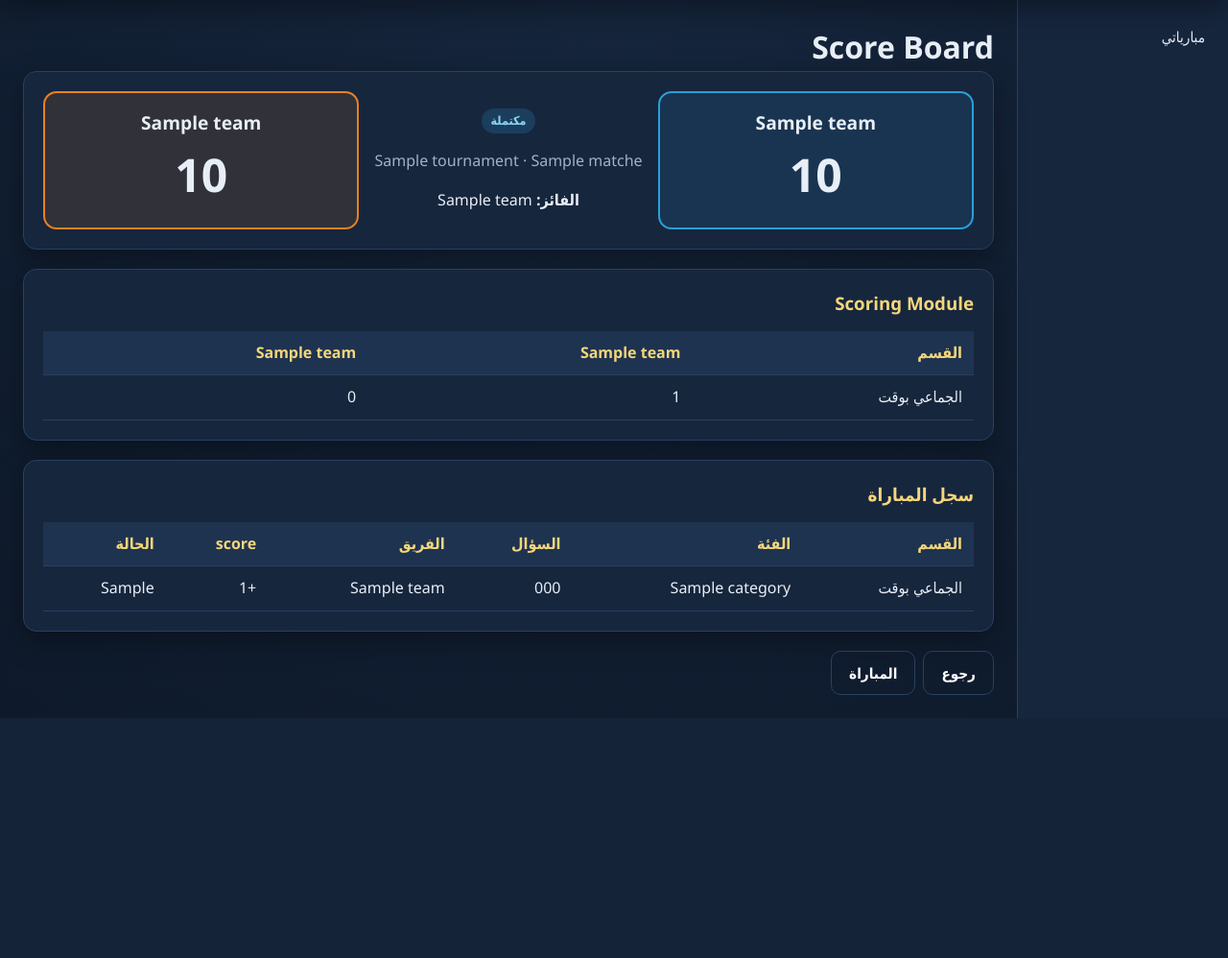
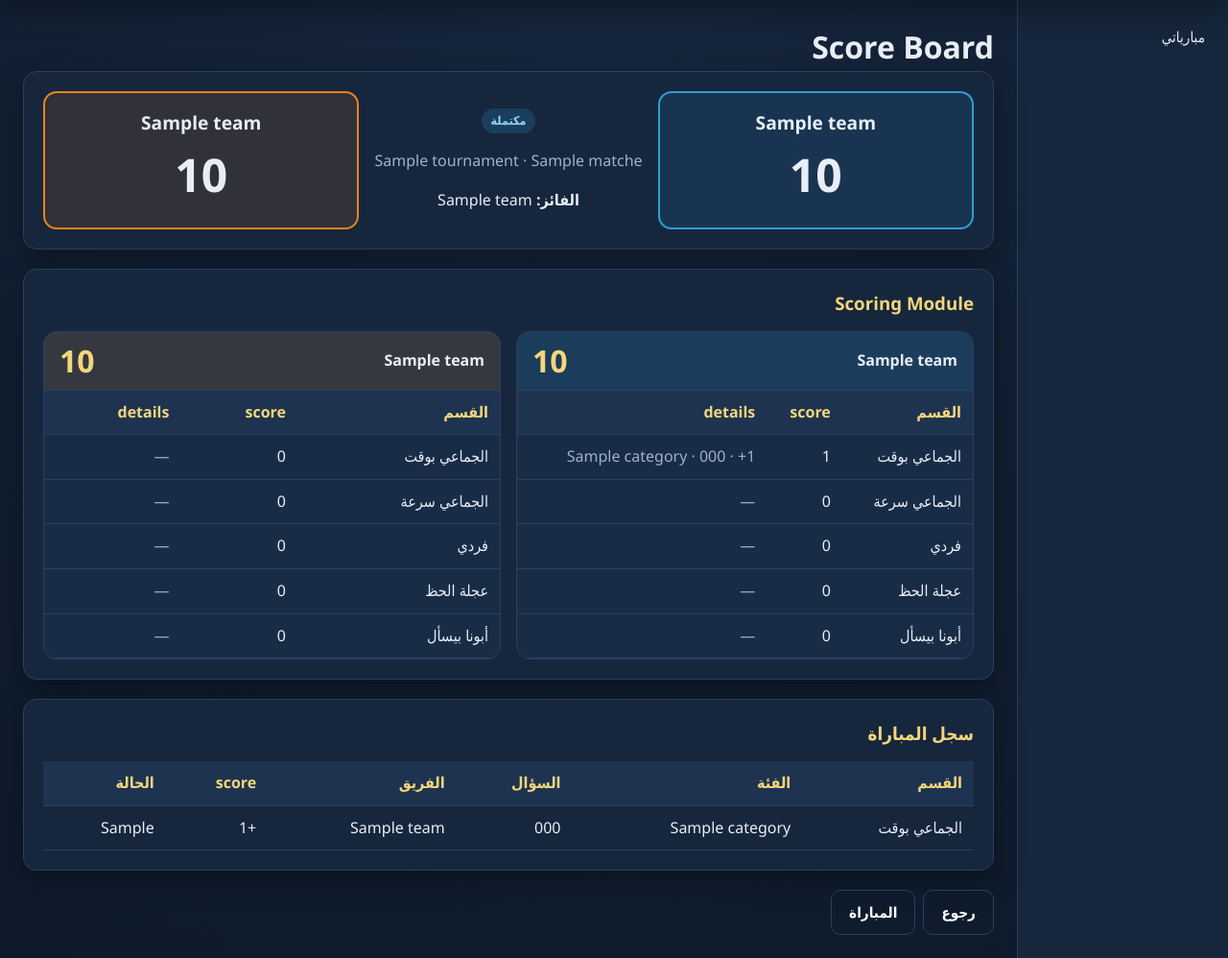
Before and after one commit to Fady-Shehata/Abakra_App, a FastAPI app: page /matches/1/score in a window 1280 px wide. Shown: the part 70-1068 px from the top of the page at 96% size. Before the commit the page ends 818 px from the top, so only its background shows below. Run offline with FastAPI, Linux system fonts and the light colour scheme; the visitor is signed in with stand-in values (Sample User, id 1); tables that the repository leaves empty hold one stand-in row (values such as "Sample post").

Commit message:
edits for match score

```diff
--- a/app/static/css/app.css
+++ b/app/static/css/app.css
@@ -396,6 +396,37 @@ input[type="file"]::file-selector-button:hover {
   justify-content: center;
 }
 
+.score-breakdown {
+  overflow: hidden;
+  border: 1px solid var(--border-color);
+  border-radius: var(--radius);
+  background: rgba(30, 51, 80, .45);
+}
+
+.score-breakdown-head {
+  display: flex;
+  align-items: center;
+  justify-content: space-between;
+  gap: 12px;
+  padding: 14px 16px;
+  border-bottom: 1px solid var(--border-color);
+}
+
+.score-breakdown.a .score-breakdown-head {
+  background: rgba(43,159,214,.14);
+}
+
+.score-breakdown.b .score-breakdown-head {
+  background: rgba(232,130,30,.14);
+}
+
+.score-breakdown-head span {
+  color: var(--accent-light);
+  font-size: 2rem;
+  font-weight: 900;
+  line-height: 1;
+}
+
 /* Wheel */
 .wheel-wrap { text-align: center; }
 .wheel { width: 260px; height: 260px; border-radius: 50%; margin: 10px auto; position: relative; transition: transform 3s cubic-bezier(.17,.67,.32,1.3); border: 6px solid var(--accent); }
--- a/app/static/js/game.js
+++ b/app/static/js/game.js
@@ -61,6 +61,7 @@
     // the match — opening the page is non-destructive.
     const notStarted = (state.status === 'scheduled' || state.status === 'ready');
     const completed = state.status === 'completed';
+    $('scoreboard-card').classList.toggle('hidden', !completed);
     $('ready-banner').classList.toggle('hidden', !notStarted);
     $('finished-banner').classList.toggle('hidden', !completed);
     if ($('finished-score')) {
@@ -68,6 +69,7 @@
     }
     $('section-controls-card').classList.toggle('hidden', notStarted || completed);
     $('qcard-wrap').classList.toggle('hidden', notStarted || completed);
+    $('match-summary-grid').classList.toggle('hidden', !completed);
     document.getElementById('section-tabs').classList.toggle('hidden', notStarted || completed);
     // Pause / return-to-ready button visibility.
     $('btn-pause-match').classList.toggle('hidden', notStarted || completed);
--- a/app/templates/game.html
+++ b/app/templates/game.html
@@ -27,7 +27,7 @@
      }'
      data-is-admin="{{ '1' if user.role_name == ROLE_ADMIN else '0' }}">
 
-  <div class="scoreboard card">
+  <div class="scoreboard card hidden" id="scoreboard-card">
     <div class="team-panel a">
       <div class="name" id="ta-name">A</div>
       <div class="score" id="ta-score">0</div>
@@ -82,7 +82,7 @@
     <div class="controls" id="q-controls"></div>
   </div>
 
-  <div class="grid" style="grid-template-columns: 1fr 1fr;">
+  <div class="grid hidden" id="match-summary-grid" style="grid-template-columns: 1fr 1fr;">
     <div class="card">
       <h3>{{ t('remaining_by_category') }}</h3>
       <div id="remaining-list"></div>
--- a/app/templates/match_score.html
+++ b/app/templates/match_score.html
@@ -25,28 +25,44 @@
 
 <div class="card">
   <h3>Scoring Module</h3>
-  {% if section_totals %}
+  <div class="grid" style="grid-template-columns: repeat(auto-fit, minmax(320px, 1fr));">
+    {% for side in ['a', 'b'] %}
+    {% set tb = team_breakdowns[side] %}
+    <div class="score-breakdown {{ side }}">
+      <div class="score-breakdown-head">
+        <strong>{{ tb.name }}</strong>
+        <span>{{ tb.score }}</span>
+      </div>
       <table>
         <thead>
           <tr>
             <th>{{ t('section') }}</th>
-        <th>{{ match.team_a.name if match.team_a else t('team_a') }}</th>
-        <th>{{ match.team_b.name if match.team_b else t('team_b') }}</th>
+            <th>{{ t('score') }}</th>
+            <th>{{ t('details') }}</th>
           </tr>
         </thead>
         <tbody>
-      {% for s in section_totals %}
+          {% for sec in section_order %}
+          {% set section = tb.sections[sec] %}
           <tr>
-        <td>{{ s.name }}</td>
-        <td>{{ s.a }}</td>
-        <td>{{ s.b }}</td>
+            <td>{{ section.name }}</td>
+            <td>{{ section.total }}</td>
+            <td>
+              {% if section.events %}
+                {% for row in section.events %}
+                  <div class="muted">{{ row.category }} · {{ row.question_code }} · {{ '+' if row.event.delta > 0 else '' }}{{ row.event.delta }}</div>
+                {% endfor %}
+              {% else %}
+                <span class="muted">—</span>
+              {% endif %}
+            </td>
           </tr>
           {% endfor %}
         </tbody>
       </table>
-  {% else %}
-  <p class="muted">—</p>
-  {% endif %}
+    </div>
+    {% endfor %}
+  </div>
 </div>
 
 <div class="card">
--- a/app/templates/tournament_detail.html
+++ b/app/templates/tournament_detail.html
@@ -181,8 +181,8 @@
       <div class="muted right">{{ rnd.round.name }}</div>
       {% for s in rnd.slots %}
       <div class="slot">
-        <div class="team {{ 'win' if s.match and s.match.winner_team_id == s.slot.team_a_id else '' }}">{{ s.team_a.name if s.team_a else '—' }} {% if s.match %}<span class="muted">({{ s.match.score_a }})</span>{% endif %}</div>
-        <div class="team {{ 'win' if s.match and s.match.winner_team_id == s.slot.team_b_id else '' }}">{{ s.team_b.name if s.team_b else '—' }} {% if s.match %}<span class="muted">({{ s.match.score_b }})</span>{% endif %}</div>
+        <div class="team {{ 'win' if s.match and s.match.winner_team_id == s.slot.team_a_id else '' }}">{{ s.team_a.name if s.team_a else '—' }} {% if s.match and s.match.status == 'completed' %}<span class="muted">({{ s.match.score_a }})</span>{% endif %}</div>
+        <div class="team {{ 'win' if s.match and s.match.winner_team_id == s.slot.team_b_id else '' }}">{{ s.team_b.name if s.team_b else '—' }} {% if s.match and s.match.status == 'completed' %}<span class="muted">({{ s.match.score_b }})</span>{% endif %}</div>
         {% if s.match %}<div class="muted" style="font-size:.75rem">{{ t('match_status_' + s.match.status) }} · {{ s.match.host.display_name if s.match.host else '—' }}</div>{% endif %}
       </div>
       {% endfor %}
@@ -205,7 +205,7 @@
       <td>{{ m.round_name or m.stage }}</td>
       <td>{{ m.team_a.name if m.team_a else '—' }}</td>
       <td>{{ m.team_b.name if m.team_b else '—' }}</td>
-      <td>{{ m.score_a }} - {{ m.score_b }}</td>
+      <td>{% if m.status == 'completed' %}{{ m.score_a }} - {{ m.score_b }}{% else %}<span class="muted">—</span>{% endif %}</td>
       <td><span class="badge info">{{ t('match_status_' + m.status) }}</span></td>
     </tr>
     {% else %}<tr><td colspan="5" class="muted">—</td></tr>{% endfor %}
```
Also changed, not shown: app/game.py (+13 -2 lines), app/templates/matches.html (+9 -1 lines), app/web.py (+66 -4 lines), tests/test_scoring_and_flow.py (+33 -0 lines). Lines whose indentation alone changed are shown as unchanged.
